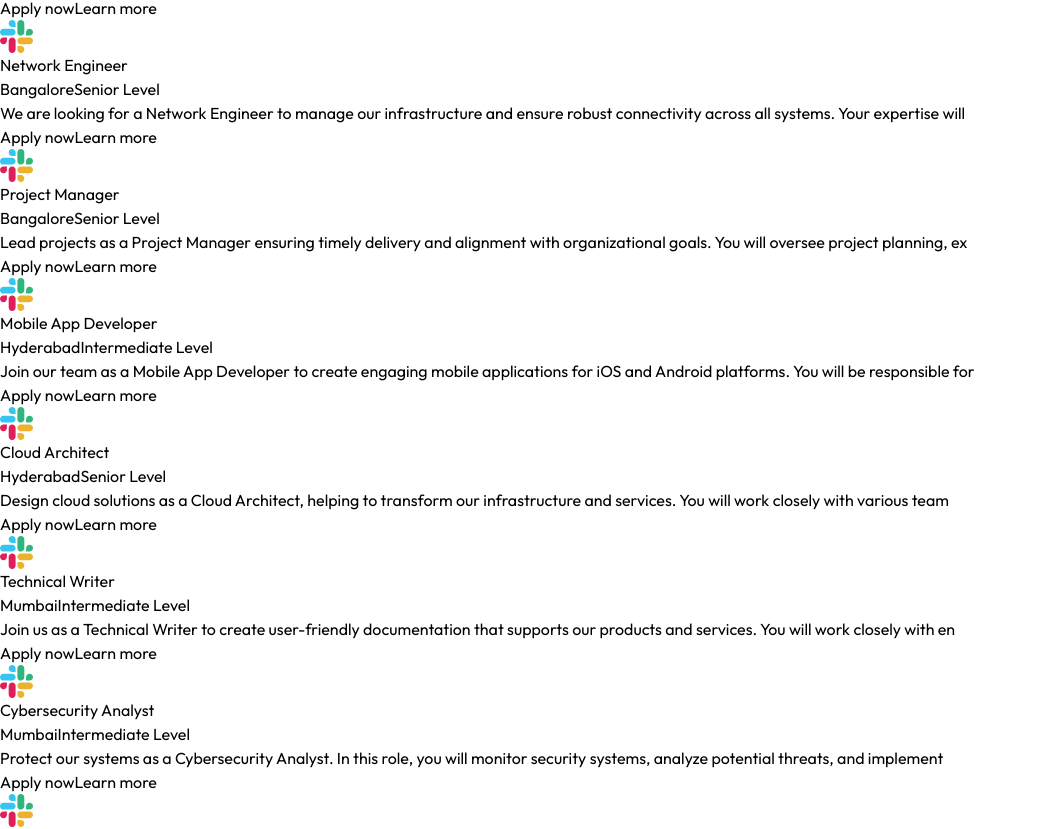
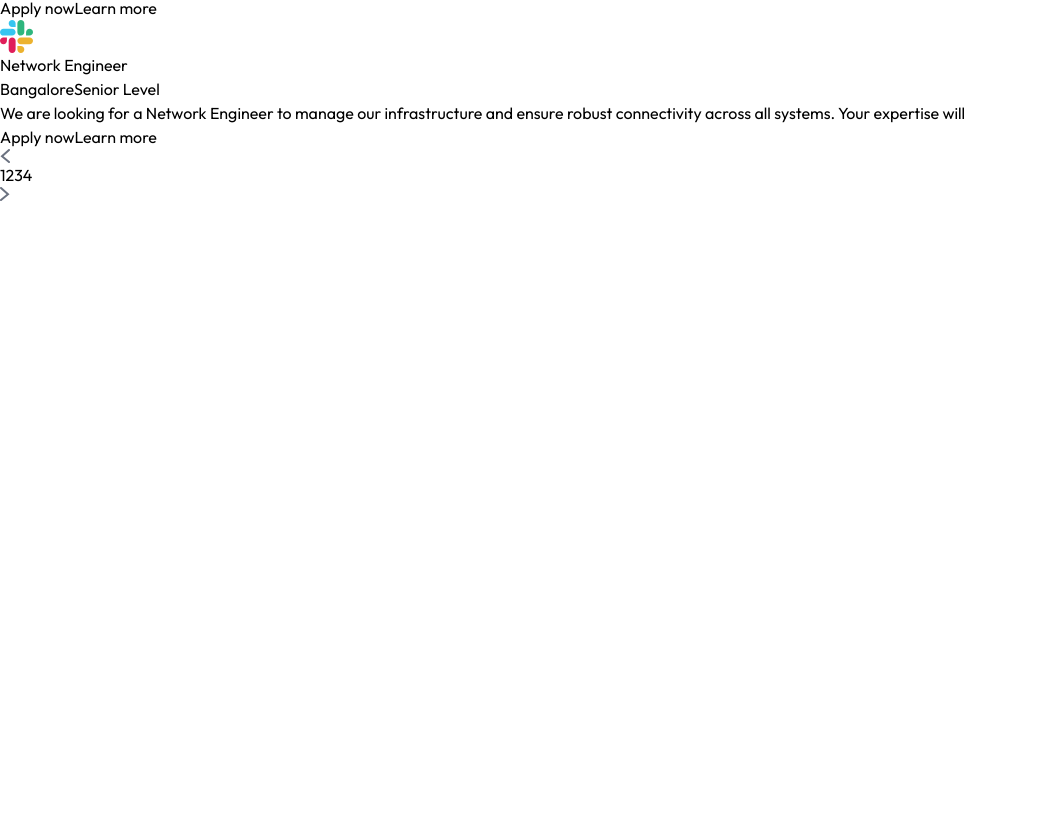
Before and after one commit to pula-ashok/job-portal, a React (Vite) app in the folder client/: page / in a window 1280 px wide. Shown: the part 1673-2502 px from the top of the page, without its empty margins (0-1037 px from the left). After the commit the page ends 1874 px from the top, so only its background shows below. Built offline with nearby package versions, Linux system fonts and the light colour scheme; no server answers.

Commit message:
pagination completed : 6 jobs in one page

```diff
--- a/client/src/components/JobListing.jsx
+++ b/client/src/components/JobListing.jsx
@@ -7,6 +7,7 @@ import { useState } from 'react';
 const JobListing = () => {
     const {setSearchedFilter,setIsSearched,isSearched,searchedFilter,jobs}=useContext(AppContext)
     const [showFilter, setShowFilter] = useState(true)
+    const [currentPage, setCurrentPage] = useState(1);
   return (
     <div className="container 2xl:px-20 mx-auto flex flex-col lg:flex-row max-lg:space-y-8 py-8">
       {/* sidebar */}
@@ -59,8 +60,25 @@ const JobListing = () => {
         <h3 className='font-medium text-3xl py-2' id='job-list'>Latest jobs</h3>
         <p className='mb-8'>Get your desired job from top companies</p>
         <div className='grid grid-cols-1 sm:grid-cols-2 xl:grid-cols-3 gap-4'>
-          {jobs.map((job,index)=><JobCard key={index} job={job}/>)}
+          {jobs?.slice((currentPage-1)*6,currentPage*6)?.map((job,index)=><JobCard key={index} job={job}/>)}
         </div>
+        {/* pagination  */}
+        {
+          jobs?.length>0 && <div className='flex justify-center items-center space-x-2 mt-10'>
+            <a href='#job-list'>
+              <img src={assets.left_arrow_icon} alt='arrow-left' onClick={()=>setCurrentPage(Math.max(currentPage-1,1))} />
+            </a>
+            {
+              Array.from({length:Math.ceil(jobs?.length/6)}).map((_,index)=>
+              <a href='#job-list' key={index} >
+                <button onClick={e=>setCurrentPage(index+1)} className={`w-10 h-10 borer-gray-300 rounded border flex justify-center items-center ${currentPage===index+1 ? "bg-blue-100 text-blue-500":"text-gray-500"}`}>{index+1}</button>
+              </a>)
+            }
+            <a href='#job-list'>
+              <img src={assets.right_arrow_icon} alt='arrow-right' onClick={()=>setCurrentPage(Math.min(currentPage+1,Math.ceil(jobs?.length/6)))}/>
+            </a>
+          </div>
+        }
       </section>
     </div>
   );
```
